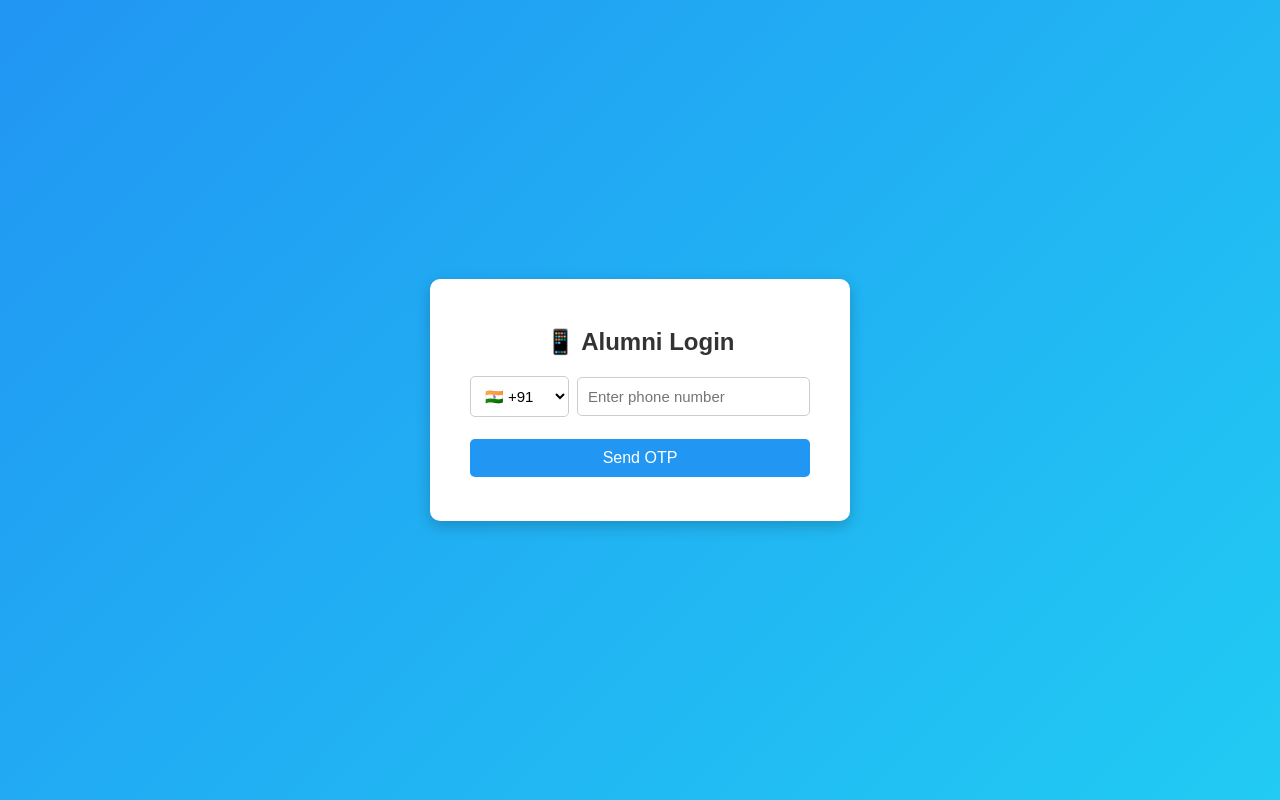
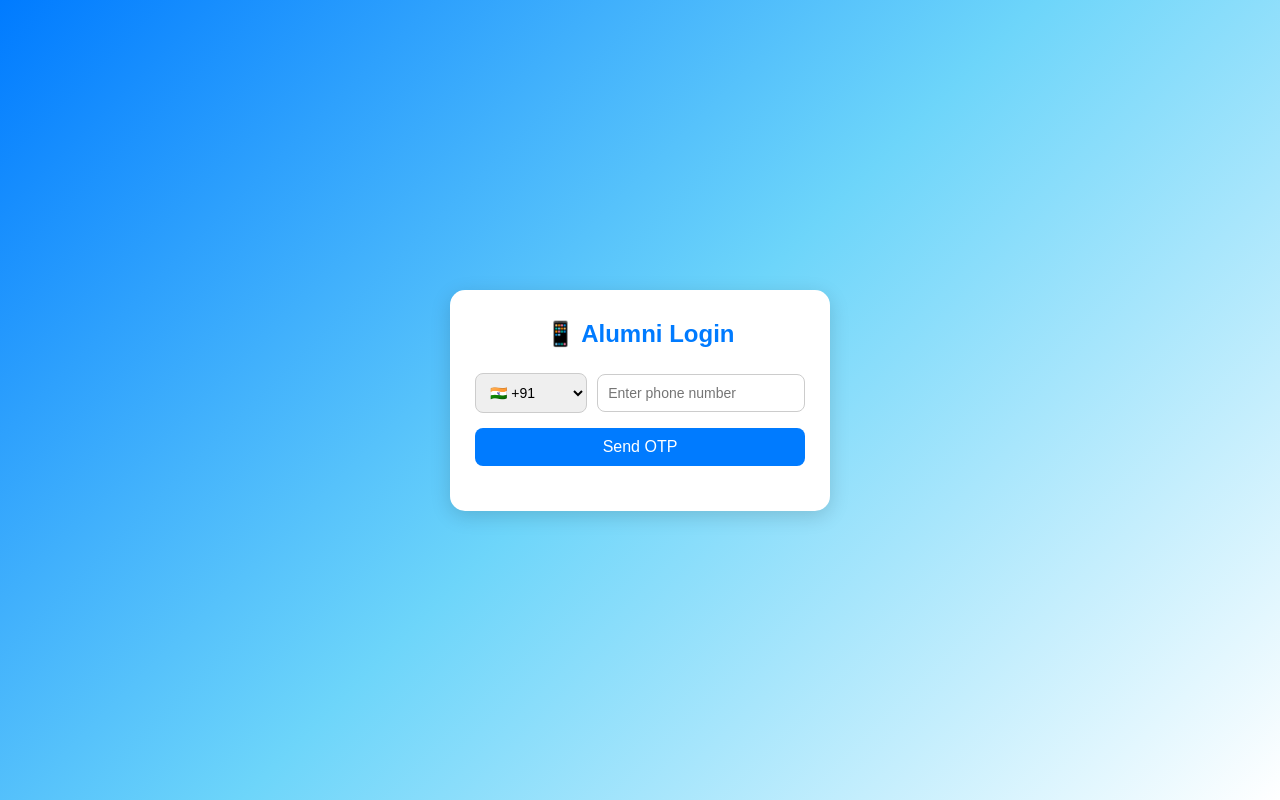
Before and after one commit to mkmodi7013/jnvjamuialumni, a PHP site: page /login.html in a window 1280 px wide. Run offline with PHP 8.4, Linux system fonts and the light colour scheme; some libraries are stand-ins or nearby versions.

Commit message:
Add files via upload

```diff
--- a/login.css
+++ b/login.css
@@ -1,73 +1,114 @@
+/* Reset basic defaults */
+* {
+  margin: 0;
+  padding: 0;
+  box-sizing: border-box;
+  font-family: "Poppins", sans-serif;
+}
+
+/* Full-page background */
 body {
-  font-family: "Poppins", sans-serif;
+  background: linear-gradient(135deg, #007bff, #6dd5fa, #ffffff);
+  min-height: 100vh;
   display: flex;
   justify-content: center;
   align-items: center;
-  height: 100vh;
-  background: linear-gradient(135deg, #2196f3, #21cbf3);
-  margin: 0;
 }
 
+/* Login box container */
 .login-container {
   background: #fff;
-  padding: 30px 40px;
-  border-radius: 10px;
-  box-shadow: 0 5px 15px rgba(0,0,0,0.2);
+  padding: 30px 25px;
+  width: 90%;
+  max-width: 380px;
+  border-radius: 15px;
+  box-shadow: 0 5px 20px rgba(0, 0, 0, 0.15);
   text-align: center;
-  width: 340px;
 }
 
-h2 {
-  color: #333;
-  margin-bottom: 20px;
+/* Title */
+.login-container h2 {
+  margin-bottom: 25px;
+  color: #007bff;
+  font-size: 24px;
 }
 
+/* Phone input section */
 .phone-input {
   display: flex;
   align-items: center;
-  gap: 8px;
+  gap: 10px;
+  margin-bottom: 15px;
 }
 
-select {
+.phone-input select,
+.phone-input input {
   padding: 10px;
-  border-radius: 5px;
   border: 1px solid #ccc;
-  background-color: #fff;
-  font-size: 15px;
+  border-radius: 8px;
+  outline: none;
+  font-size: 14px;
 }
 
-input {
-  flex: 1;
-  padding: 10px;
-  border: 1px solid #ccc;
-  border-radius: 5px;
-  font-size: 15px;
+.phone-input select {
+  width: 35%;
+  cursor: pointer;
 }
 
+.phone-input input {
+  width: 65%;
+}
+
+/* OTP input */
+#otpCode {
+  width: 100%;
+  padding: 10px;
+  margin-bottom: 15px;
+  border: 1px solid #ccc;
+  border-radius: 8px;
+  font-size: 14px;
+}
+
+/* Buttons */
 button {
   width: 100%;
   padding: 10px;
-  background: #2196f3;
-  color: white;
   border: none;
-  border-radius: 5px;
+  background: #007bff;
+  color: #fff;
+  font-size: 16px;
+  border-radius: 8px;
   cursor: pointer;
-  font-size: 16px;
-  margin-top: 12px;
+  transition: background 0.3s ease;
 }
 
 button:hover {
-  background: #1976d2;
+  background: #0056b3;
 }
 
+/* Status message */
 #statusMessage {
-  margin-top: 10px;
+  margin-top: 15px;
   font-size: 14px;
   color: #333;
 }
 
+/* Recaptcha box spacing */
 #recaptcha-container {
-  margin-top: 10px;
-  display: flex;
-  justify-content: center;
+  margin: 10px 0 15px;
 }
+
+/* Responsive design */
+@media (max-width: 480px) {
+  .login-container {
+    padding: 25px 20px;
+  }
+
+  .login-container h2 {
+    font-size: 20px;
+  }
+
+  button {
+    font-size: 15px;
+  }
+}
--- a/login.js
+++ b/login.js
@@ -98,8 +98,9 @@ verifyOtpBtn.addEventListener("click", async () => {
       localStorage.setItem("loggedInPhone", phoneNumber);
       window.location.href = "dashboard.html";
     } else {
-          alert("❌ Mobile number not registered in alumni database.");
-      window.location.reload();
+
+          alert("❌ Mobile number not registered. First register yourself.");
+      window.location.href = "index.html";
     }
 
   } catch (error) {
```
Also changed, not shown: index.html (+5 -4 lines).
